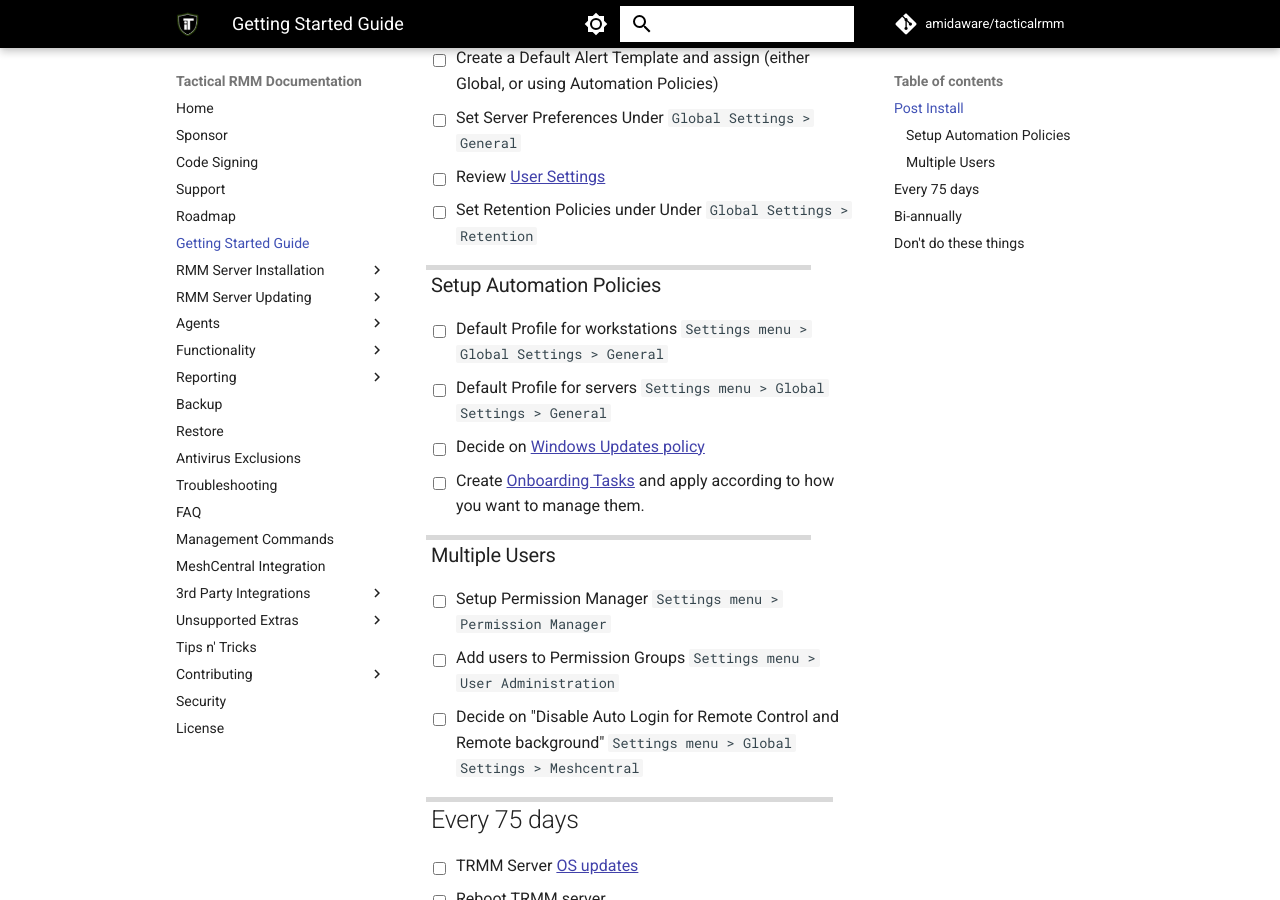
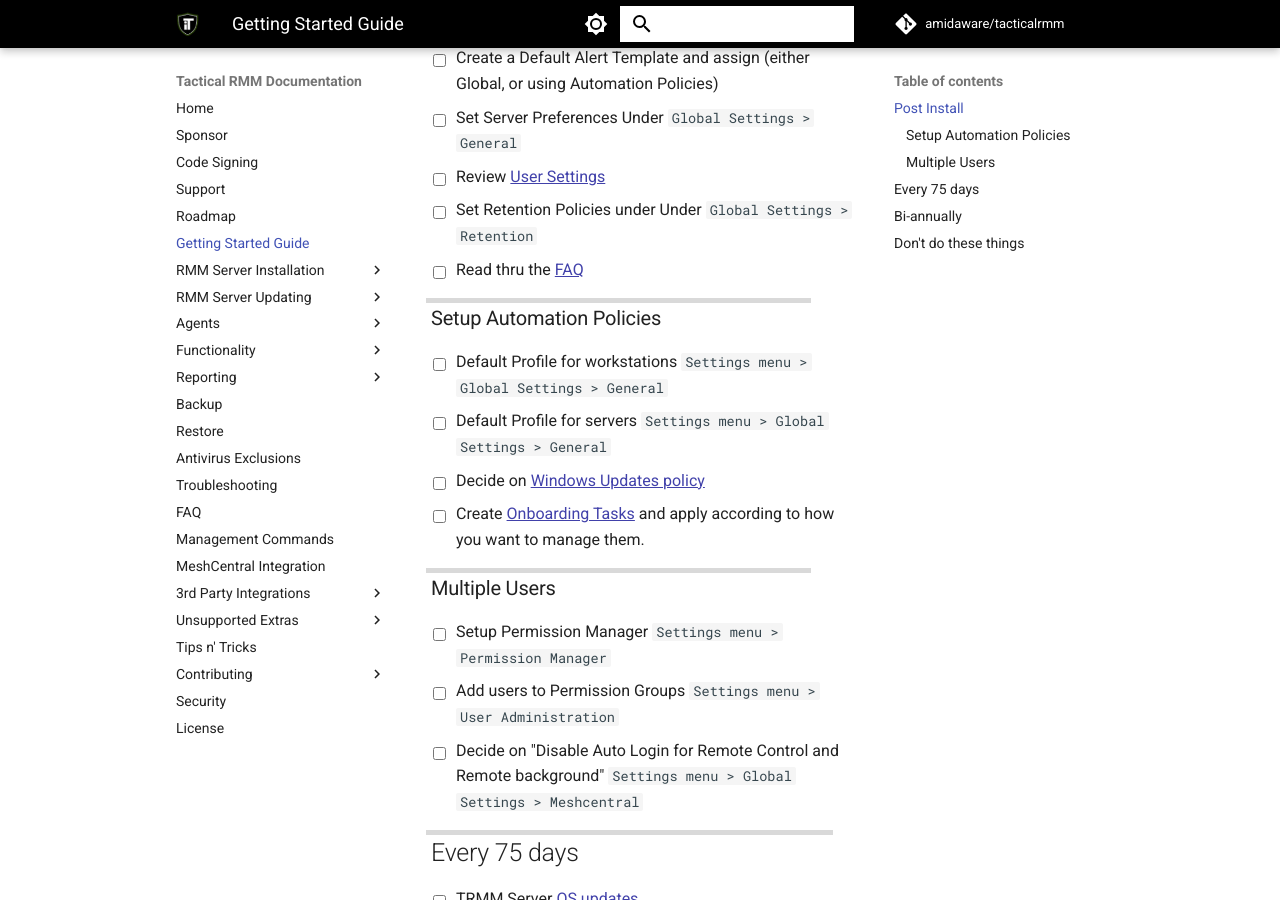
Before and after one commit to amidaware/trmm-docs, an MkDocs documentation site: the page built from docs/guide_gettingstarted.md, in a window 1280 px wide and 900 px high, scrolled down 319 px. Built offline with MkDocs 1.6.1 and Material for MkDocs 9.7.7, drawn with Linux system fonts in a browser that asks for light colours; comment, search, counter and statistics services are not loaded.

Commit message:
add link to FAQ in getting started guide

```diff
--- a/docs/guide_gettingstarted.md
+++ b/docs/guide_gettingstarted.md
@@ -11,6 +11,7 @@
 * [ ] Set Server Preferences Under `Global Settings > General`
 * [ ] Review [User Settings](tipsntricks.md#customize-user-interface){target=_blank}
 * [ ] Set Retention Policies under Under `Global Settings > Retention`
+* [ ] Read thru the [FAQ](faq.md)
 
 ### Setup Automation Policies
 
```
